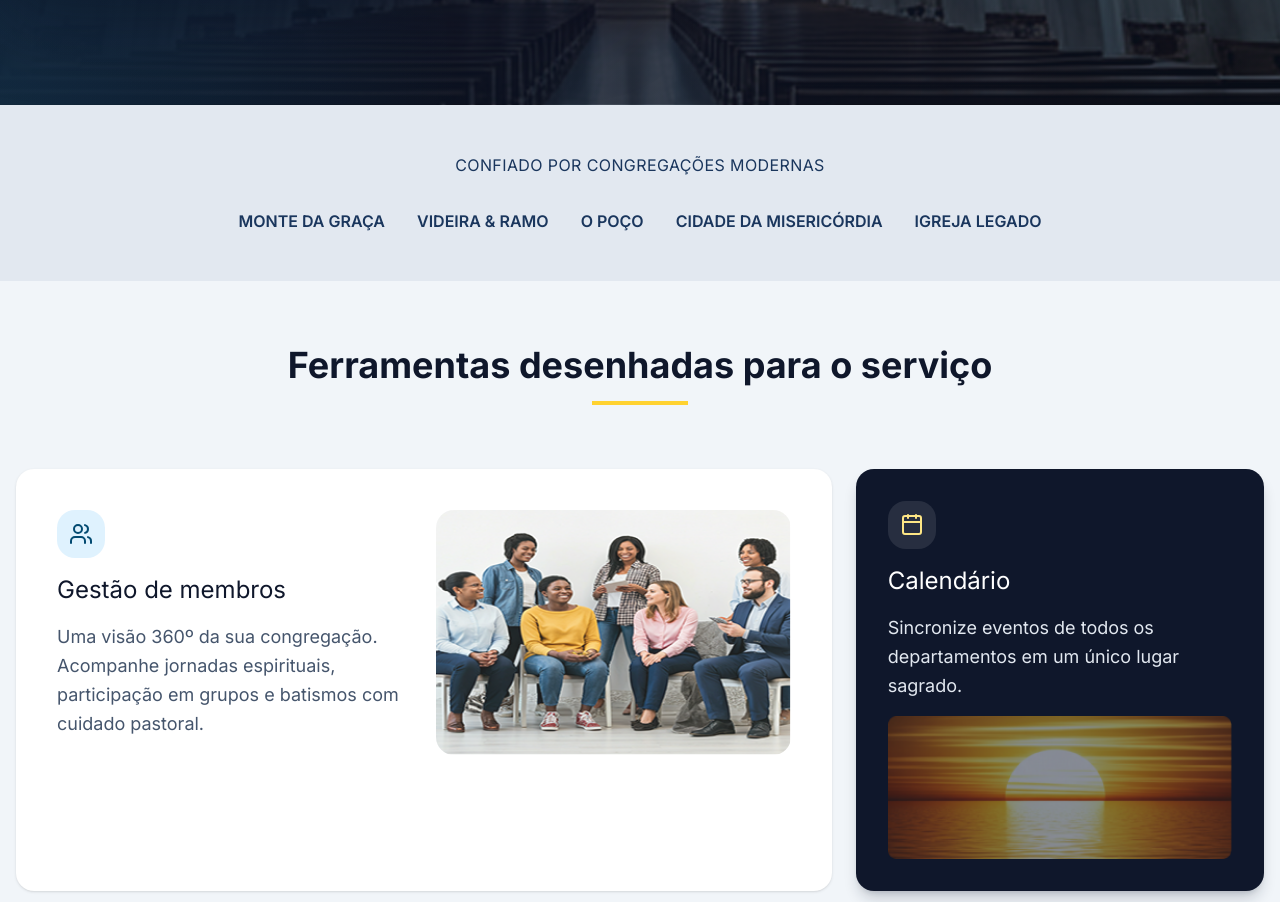
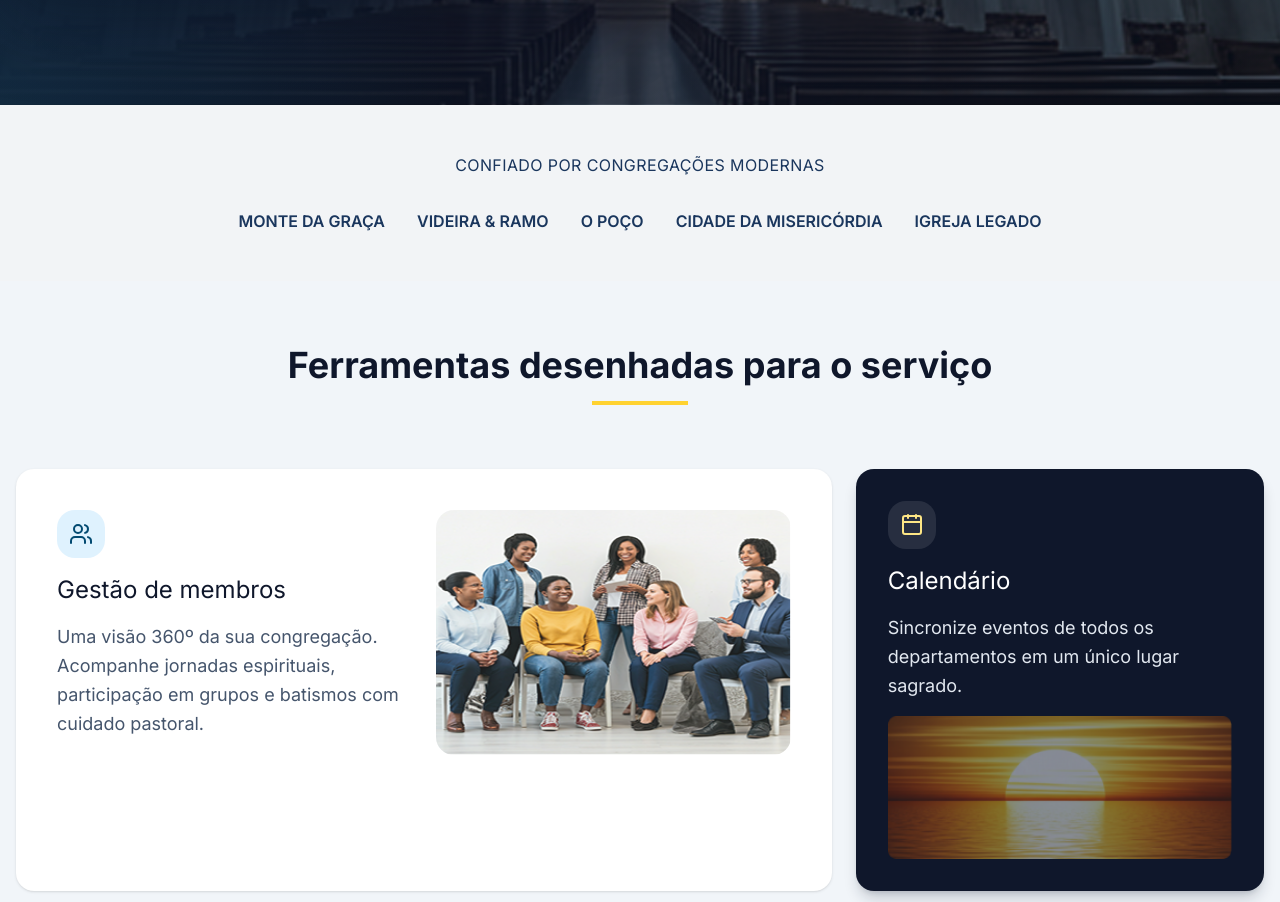
Before and after one commit to antoniotecadev/claris, a Next.js app: page / in a window 1280 px wide. Shown: the part 805-1707 px from the top of the page. Built offline with nearby package versions, Linux system fonts and the light colour scheme.

Commit message:
Atualiza conf.tsx: ajustes de layout e correções visuais

```diff
--- a/src/components/layout/conf.tsx
+++ b/src/components/layout/conf.tsx
@@ -1,6 +1,6 @@
 export default function Conf() {
 	return (
-		<div className="bg-[#E2E8F0] py-12">
+		<div className="bg-[#f2f4f6] dark:bg-[#d2deef] py-12">
 			<div className="container mx-auto px-4">
 
 				<nav className="flex flex-col items-center justify-center space-y-8">
```
